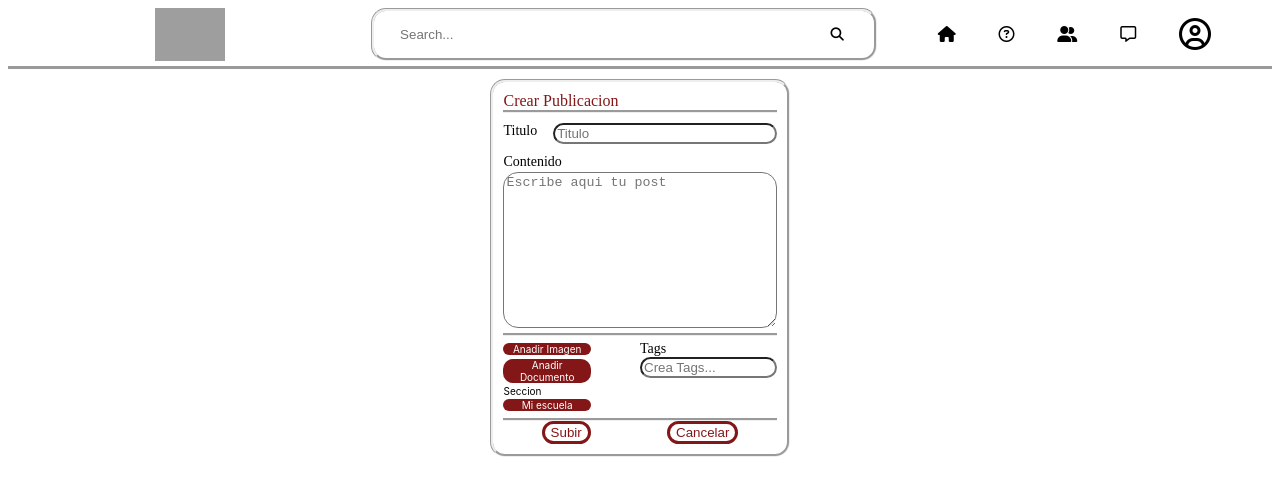
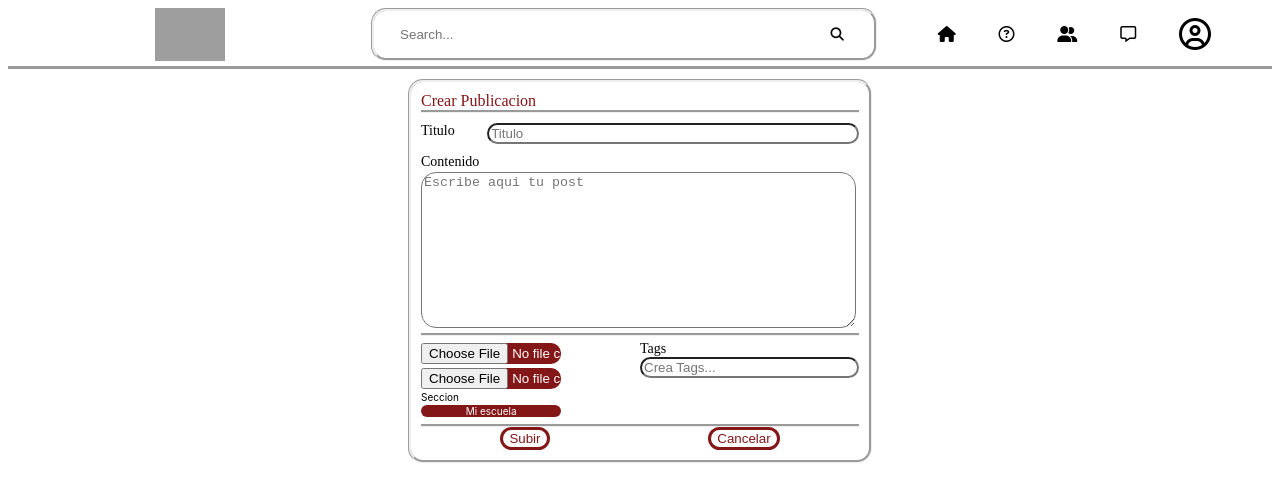
Before and after one commit to atn25042002/ForUnsa, a React (Vite) app in the folder client/: page /post/1 in a window 1280 px wide. Shown: the top 502 px of the page. Built offline with nearby package versions, Linux system fonts and the light colour scheme; no server answers; grey boxes are pictures that could not be loaded.

Commit message:
Agregando subida de imagen y pdf

```diff
--- a/client/src/pages/PostFormPage.jsx
+++ b/client/src/pages/PostFormPage.jsx
@@ -24,6 +24,8 @@ export function PostFormPage() {
                 const res= await getOnly('post',params.id);
                 setValue('title', res.data.title);
                 setValue('content', res.data.content);
+                setValue('img', res.data.img);
+                setValue('file',res.data.file);
             }
         }
         loadPost();
@@ -50,8 +52,12 @@ export function PostFormPage() {
               </div>
               <div class="crearPostF5">
                 <div class="inputsAnadir">
-                  <div class="addImg">Anadir Imagen</div>
-                  <div class="addDoc">Anadir Documento</div>
+                  <div class="addImg">
+                    <input type="file" id="imagen" accept="image/*" {...register("img")} />
+                  </div>
+                  <div class="addDoc">
+                    <input type="file" id="pdf" accept=".pdf" {...register("file")} />
+                  </div>
                   <div class="secctioCrear">Seccion</div>
                   <div class="addEsc">Mi escuela</div>
                 </div>
```
